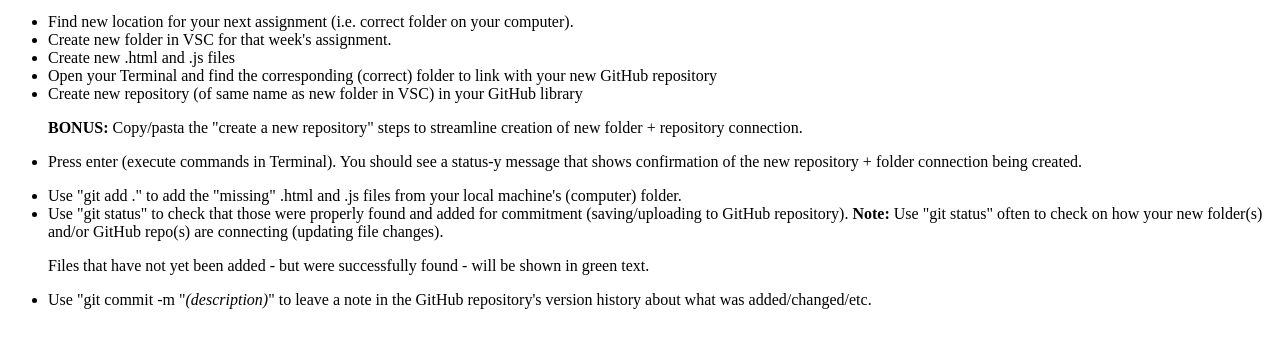
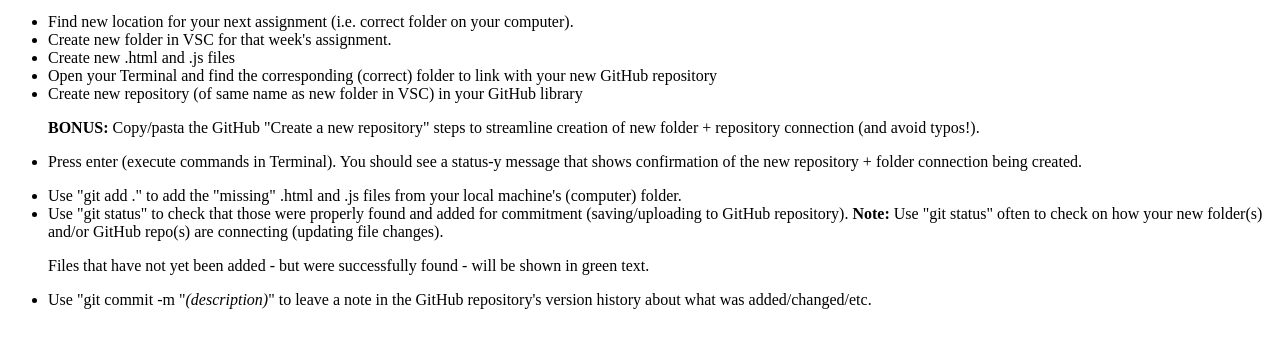
Before and after one commit to MessicaH/Week-3-Repo, a plain HTML site: page index.html in a window 1280 px wide. Shown: the part 101-448 px from the top of the page. Drawn offline with Linux system fonts and the light colour scheme.

Commit message:
more steps clarified

```diff
--- a/index.html
+++ b/index.html
@@ -15,7 +15,7 @@
         <li>Create new .html and .js files</li>
         <li>Open your Terminal and find the corresponding (correct) folder to link with your new GitHub repository</li>
         <li>Create new repository (of same name as new folder in VSC) in your GitHub library</li>
-        <p><b>BONUS:</b> Copy/pasta the "create a new repository" steps to streamline creation of new folder + repository connection.</li>
+        <p><b>BONUS:</b> Copy/pasta the GitHub "Create a new repository" steps to streamline creation of new folder + repository connection (and avoid typos!).</li>
         <li>Press enter (execute commands in Terminal). You should see a status-y message that shows confirmation of the new repository + folder connection being created.</p>
         <li>Use "git add ." to add the "missing" .html and .js files from your local machine's (computer) folder.</li>
         <li>Use "git status" to check that those were properly found and added for commitment (saving/uploading to GitHub repository). <b>Note:</b> Use "git status" often to check on how your new folder(s) and/or GitHub repo(s) are connecting (updating file changes).</li>
```
